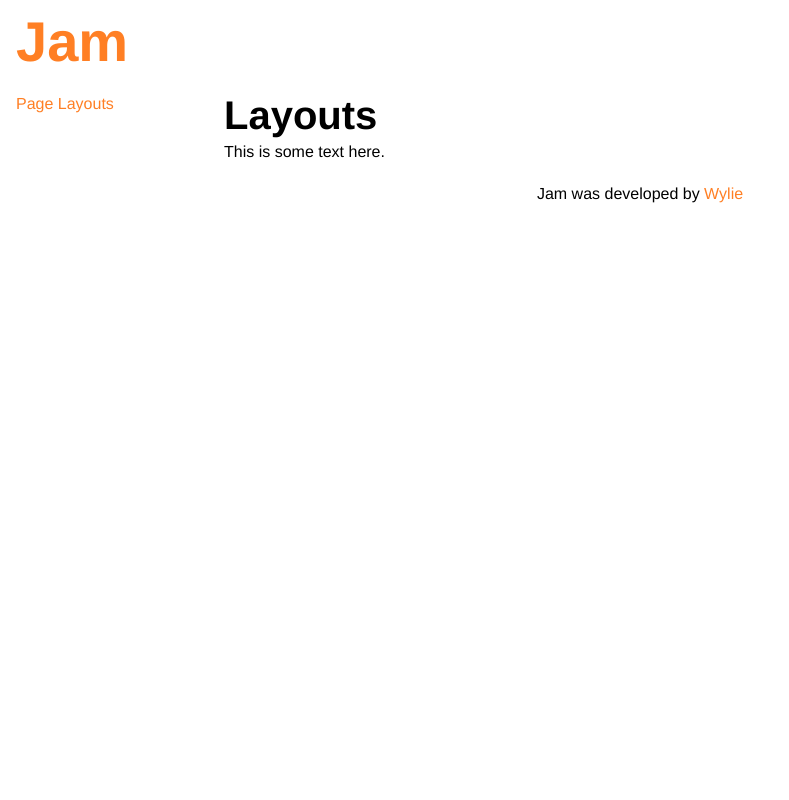
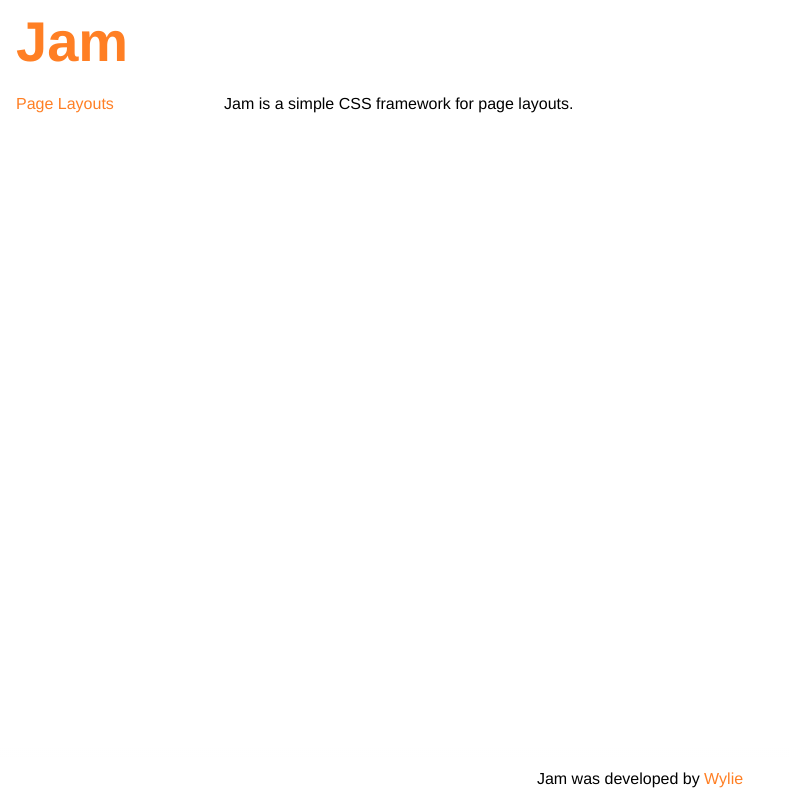
Before and after one commit to wylie/jelly, a website: page example/index.html in a window 1280 px wide. Shown: the whole page, without its empty margins (0-789 px from the left). Drawn offline with Linux system fonts and the light colour scheme.

Commit message:
Some example app styles

```diff
--- a/example/index.html
+++ b/example/index.html
@@ -20,8 +20,7 @@
 				</ul>
 			</nav>
 			<div class="col10">
-				<h2>Layouts</h2>
-				<p>This is some text here.</p>
+				<p><strong>Jam</strong> is a simple CSS framework for page layouts.</p>
 			</div>
 		</div>
 	</main>
--- a/example/styles.css
+++ b/example/styles.css
@@ -3,7 +3,32 @@
 	background-color: grey;
 	border: 1px inset #000;
 }
+.content {
+	margin-bottom: 100px;
+}
 
 footer {
 	text-align: center;
+	position: fixed;
+	bottom: 0;
+	background-color: #FFF;
 }
+footer:before {
+	content: " ";
+	height: 10px;
+	position: absolute;
+	top: -10px;
+	left: 0;
+
+background: -webkit-gradient(linear, left top, left bottom, color-stop(0%,rgba(255,255,255,0)), color-stop(100%,rgba(255,255,255,1))); /* Chrome,Safari4+ */
+background: -webkit-linear-gradient(top, rgba(255,255,255,0) 0%, rgba(255,255,255,1) 100%); /* Chrome10+,Safari5.1+ */
+background:    -moz-linear-gradient(top, rgba(255,255,255,0) 0%, rgba(255,255,255,1) 100%); /* FF3.6+ */
+background:      -o-linear-gradient(top, rgba(255,255,255,0) 0%, rgba(255,255,255,1) 100%); /* Opera 11.10+ */
+background:     -ms-linear-gradient(top, rgba(255,255,255,0) 0%, rgba(255,255,255,1) 100%); /* IE10+ */
+background:         linear-gradient(top, rgba(255,255,255,0) 0%, rgba(255,255,255,1) 100%); /* W3C */
+filter: progid:DXImageTransform.Microsoft.gradient( startColorstr='#00ffffff', endColorstr='#ffffff',GradientType=0 ); /* IE6-9 */
+
+	width: 100%;
+	display: block;
+	background-color: transparent;
+}
```
